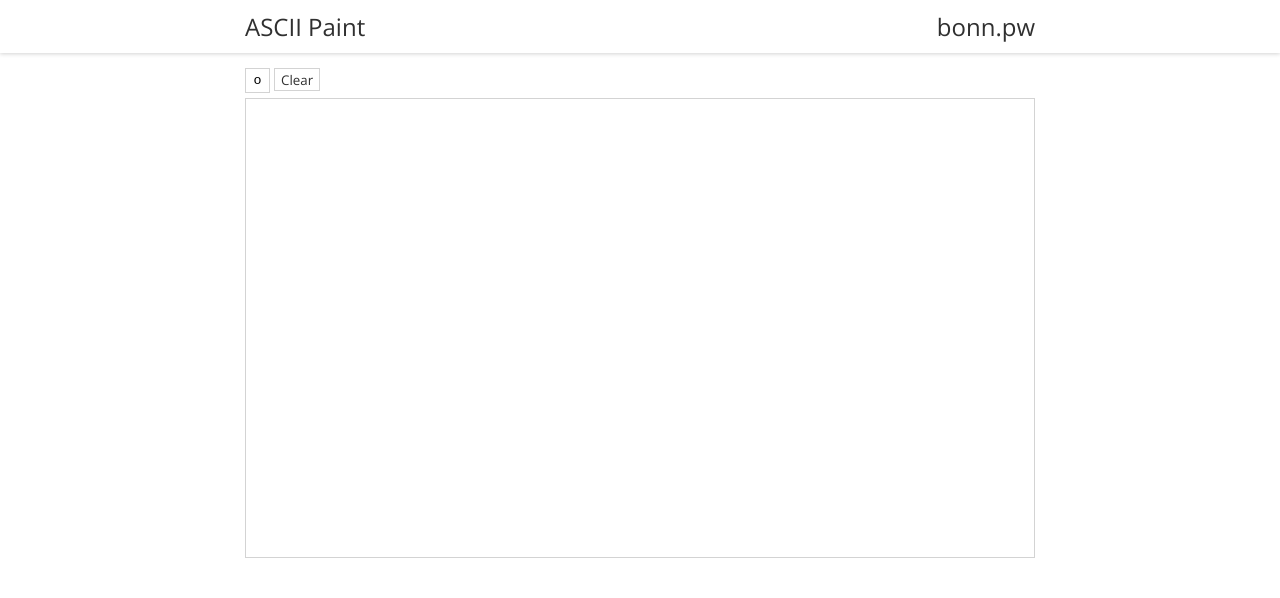
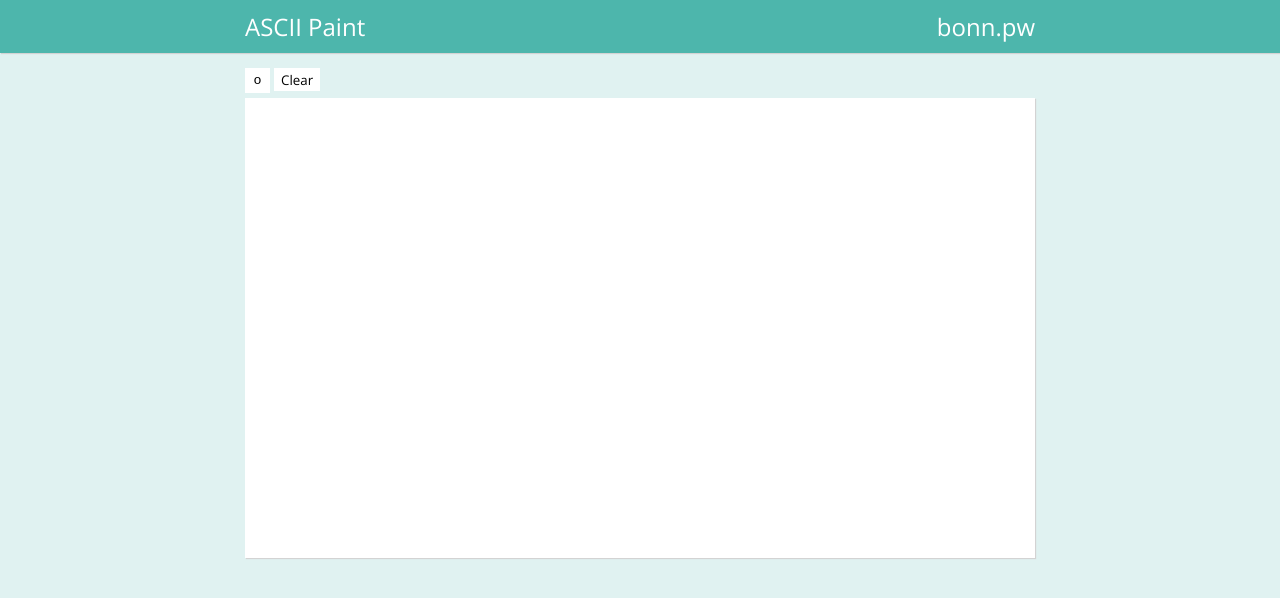
Before and after one commit to tylerbonnell/ASCII-Paint, a plain HTML site: page index.html in a window 1280 px wide. Drawn offline with nearby package versions, Linux system fonts and the light colour scheme.

Commit message:
probably a final style because I don't really care at this point and I need to grade assignments

```diff
--- a/style.css
+++ b/style.css
@@ -13,12 +13,16 @@ pre span:hover {
 }
 
 body {
-  background-color: white;
+  background-color: #E0F2F1;
 }
 
 pre, input, button {
   background-color: white;
-  border: 1px lightgray solid;
+  border: 1px white solid;
+}
+
+pre, #nav {
+  box-shadow: 1px 1px 1px lightgrey;
 }
 
 pre, input {
@@ -41,7 +45,10 @@ button {
 
 h2, button {
   font-family: "Open Sans", sans-serif;
-  color: #303030;
+}
+
+h2 {
+  color: white;
 }
 
 button:hover {
@@ -58,10 +65,9 @@ body, h2, #nav {
 }
 
 #nav {
-  background-color: white;
+  background-color: #4DB6AC;
   padding: 10px 0;
   margin-bottom: 15px;
-  box-shadow: 0px 1px 4px lightgray;
 }
 
 #nav h2 {
@@ -73,7 +79,7 @@ body, h2, #nav {
   color: #303030;
 }
 #heading h2:hover {
-  color: #44B399;
+  color: #E3F2FD;
 }
 
 #content, #heading {
```
